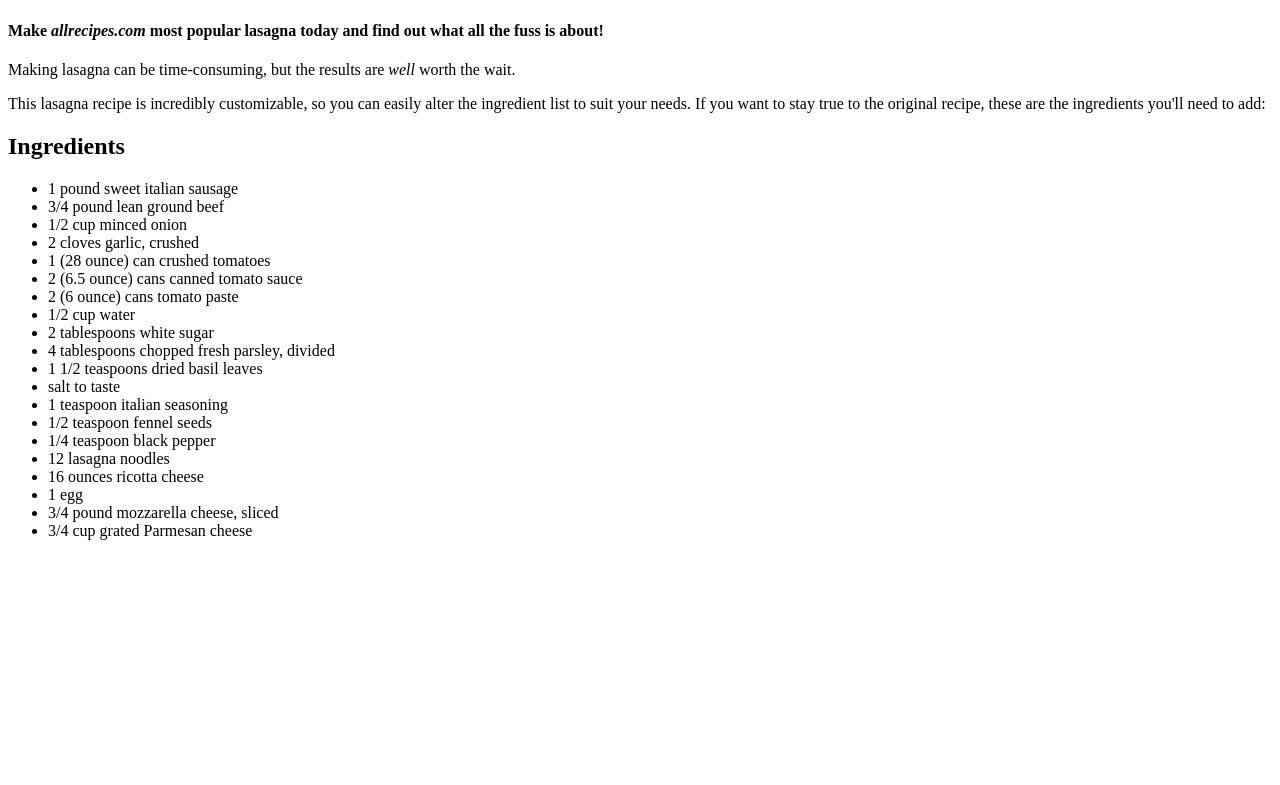
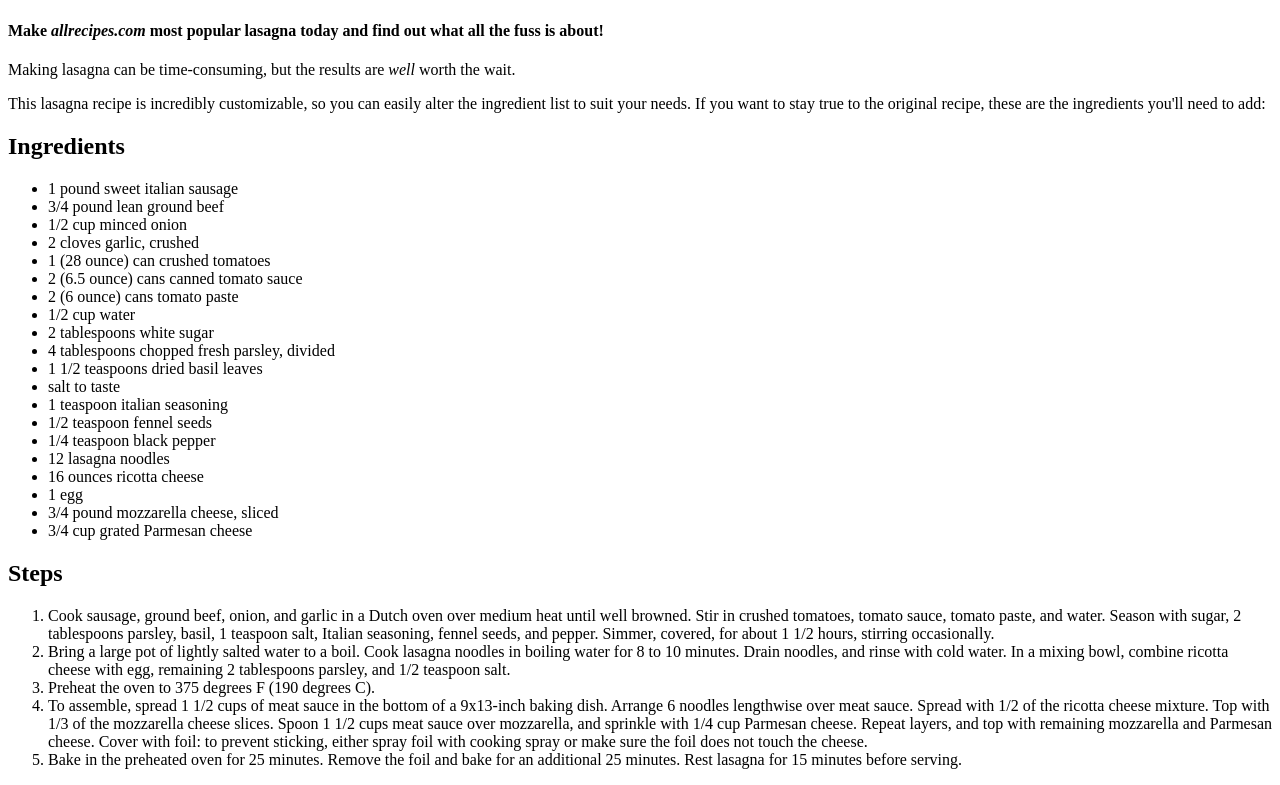
Before and after one commit to amc131/odin-recipes, a plain HTML site: page recipes/lasagna.html in a window 1280 px wide. Shown: the part 99-884 px from the top of the page. Before the commit the page ends 800 px from the top, so only its background shows below. Drawn offline with Linux system fonts and the light colour scheme.

Commit message:
Add cooking steps

```diff
--- a/recipes/lasagna.html
+++ b/recipes/lasagna.html
@@ -36,6 +36,29 @@
           <li>3/4 pound mozzarella cheese, sliced</li>
           <li>3/4 cup grated Parmesan cheese</li>
         </ul>
+        <h2>Steps</h2>
+          <ol>
+            <li>Cook sausage, ground beef, onion, and garlic in a Dutch oven over medium heat
+              until well browned. Stir in crushed tomatoes, tomato sauce, tomato paste, and water.
+              Season with sugar, 2 tablespoons parsley, basil, 1 teaspoon salt,
+              Italian seasoning, fennel seeds, and pepper. Simmer, covered, for about 1 1/2 hours,
+              stirring occasionally.
+            </li>
+            <li>Bring a large pot of lightly salted water to a boil. Cook lasagna noodles in boiling water for 8 to 10 minutes.
+              Drain noodles, and rinse with cold water. In a mixing bowl, combine ricotta cheese with egg,
+              remaining 2 tablespoons parsley, and 1/2 teaspoon salt.
+            </li>
+            <li>Preheat the oven to 375 degrees F (190 degrees C).</li>
+            <li>To assemble, spread 1 1/2 cups of meat sauce in the bottom of a 9x13-inch baking dish.
+              Arrange 6 noodles lengthwise over meat sauce. Spread with 1/2 of the ricotta cheese mixture.
+              Top with 1/3 of the mozzarella cheese slices. Spoon 1 1/2 cups meat sauce over mozzarella, and sprinkle
+              with 1/4 cup Parmesan cheese. Repeat layers, and top with remaining mozzarella and Parmesan cheese.
+              Cover with foil: to prevent sticking, either spray foil with cooking spray or make sure the foil does not touch the cheese.
+            </li>
+            <li>Bake in the preheated oven for 25 minutes. Remove the foil and bake for an additional 25 minutes.
+              Rest lasagna for 15 minutes before serving.
+            </li>
+          </ol>
 
   </body>
 </html>
```
